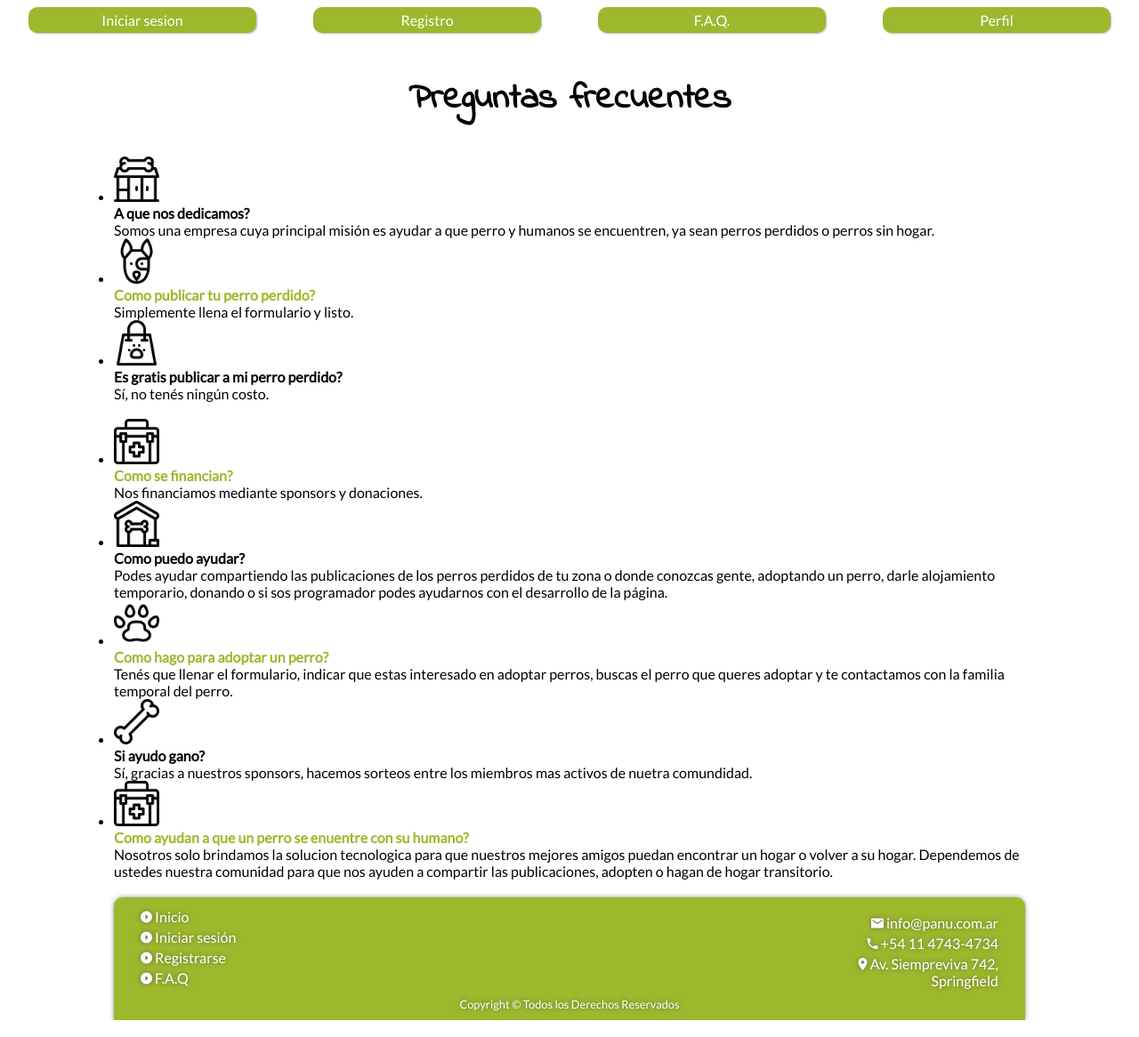
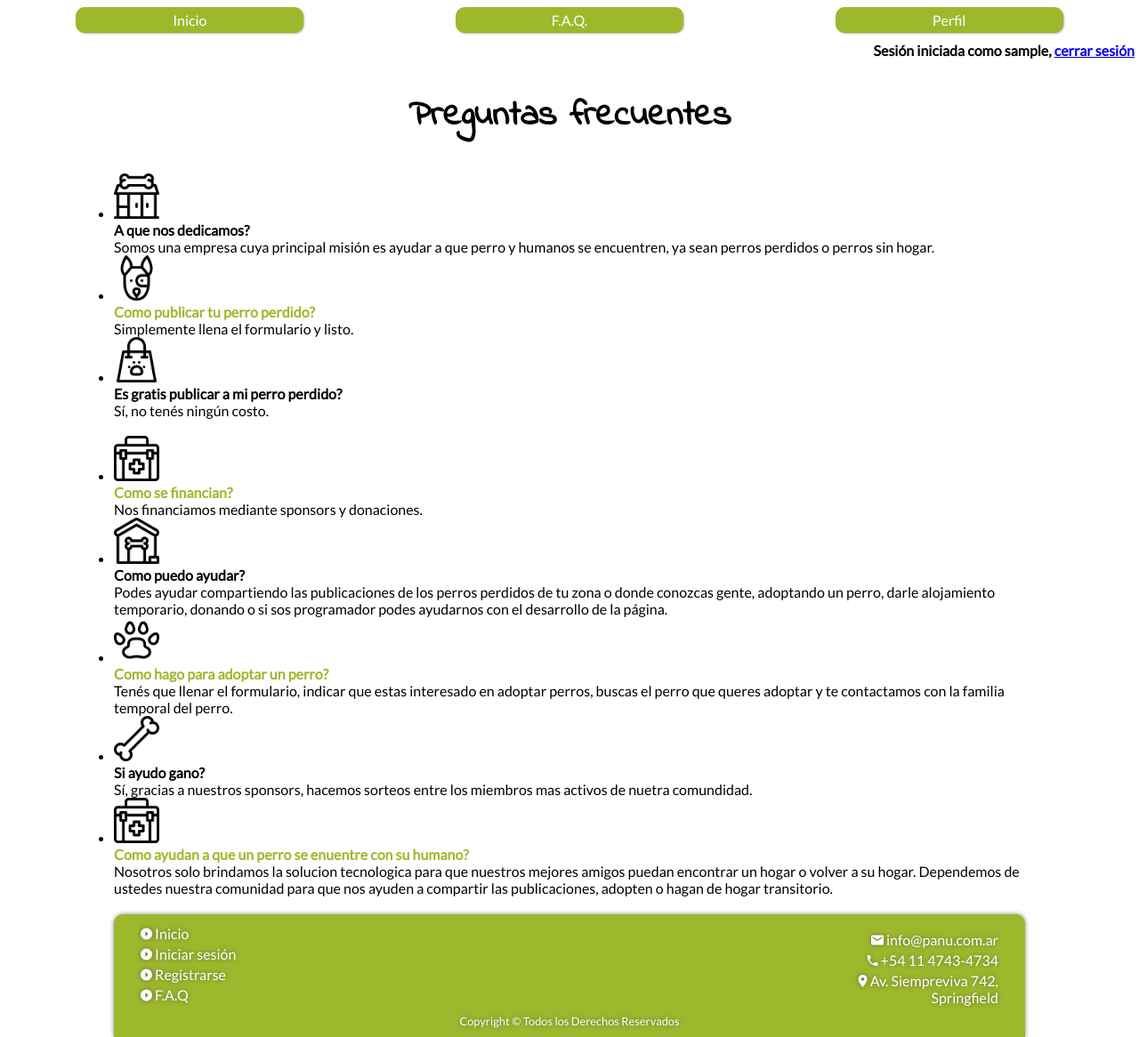
Before and after one commit to pablooconnor/proyectodh, a PHP site: page /faq.php in a window 1280 px wide. Shown: the part 1124-2290 px from the top of the page at 89% size. Run offline with PHP 8.4, Linux system fonts and the light colour scheme; the visitor is signed in with stand-in values (Sample User, id 1); some libraries are stand-ins or nearby versions.

Commit message:
Header un poco estilizado. FAQ con require de funciones

```diff
--- a/css/header-footer.css
+++ b/css/header-footer.css
@@ -62,7 +62,7 @@ font-family: 'Lato', sans-serif;
 
 .navigation a{
     font-family: 'Lato', sans-serif;
-    width: 30%;
+    width: 24%;
     background-color: #9EB82D;
     color: white;
     text-decoration: none;
@@ -82,6 +82,11 @@ font-family: 'Lato', sans-serif;
     box-shadow: 1px 1px 7px rgba(70, 70, 70, 0.678);
 }
 
+.session h3{
+    font-size: 1em;
+    text-align: right;
+    padding-right: 5px;
+}
 
 
 /* Footer */
--- a/faq.php
+++ b/faq.php
@@ -1,3 +1,7 @@
+<?php
+    require 'funciones/funciones.php';
+?>
+
 <!DOCTYPE html>
 <html lang="en">
 <head>
--- a/header.php
+++ b/header.php
@@ -18,12 +18,21 @@
         </div>
         <img class="header-background" src="images/pets.png" alt="">
         <nav class="navigation">
-            <a href="login.php">Iniciar sesion</a>
-            <a href="formulario.php">Registro</a>
+            <a href="index.php">Inicio</a>
+            <?php if(guest()):?>
+                <a href="login.php">Iniciar sesion</a>
+                <a href="formulario.php">Registro</a>
+            <?php endif;?>
             <a href="faq.php">F.A.Q.</a>
-            <a href="perfil.php">Perfil</a>
-
+            <?php if(check()):?>
+                <a href="perfil.php">Perfil</a>
+            <?php endif; ?>
         </nav>
+        <?php if(check()):?>
+            <div class="session">
+                <h3>Sesión iniciada como <?=$_SESSION['username'];?>, <a href="logout.php">cerrar sesión</a></h3>
+            </div>
+        <?php endif;?>
     </div>
 </header>
 </body>
```
